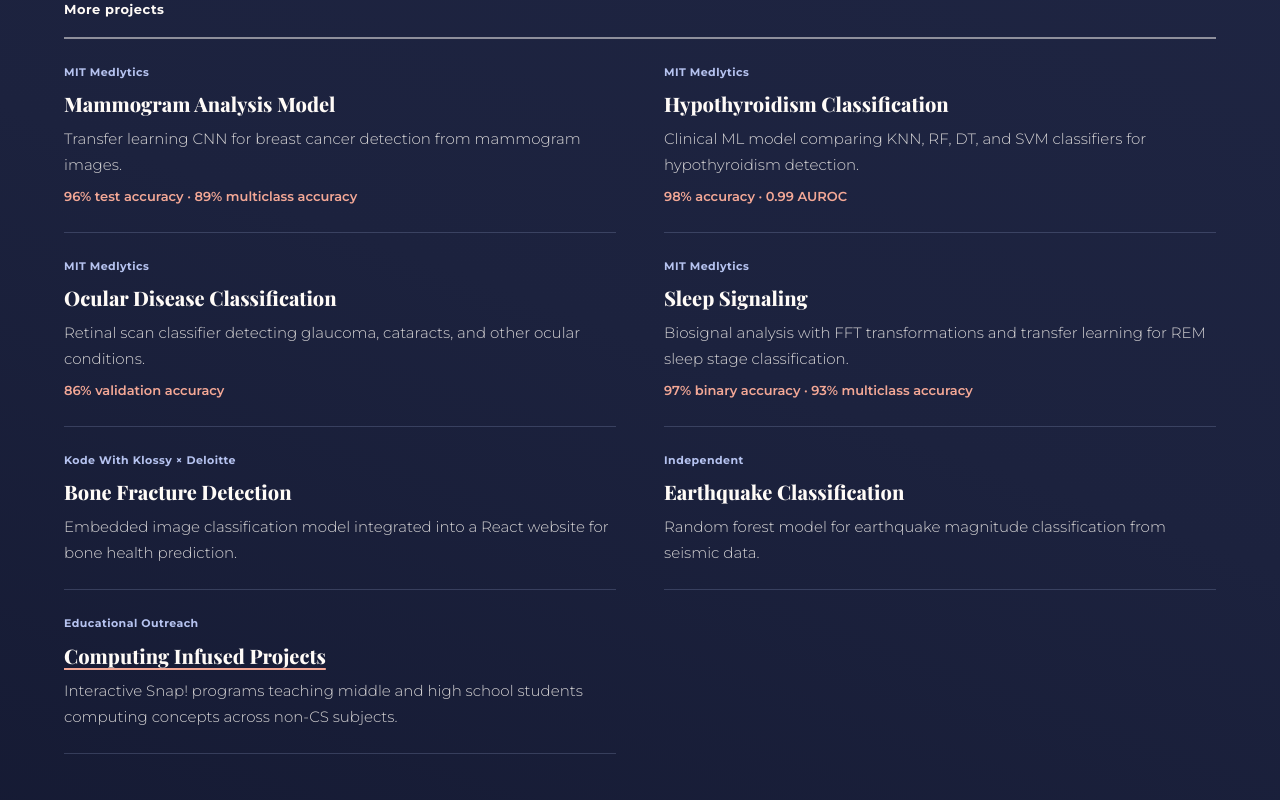
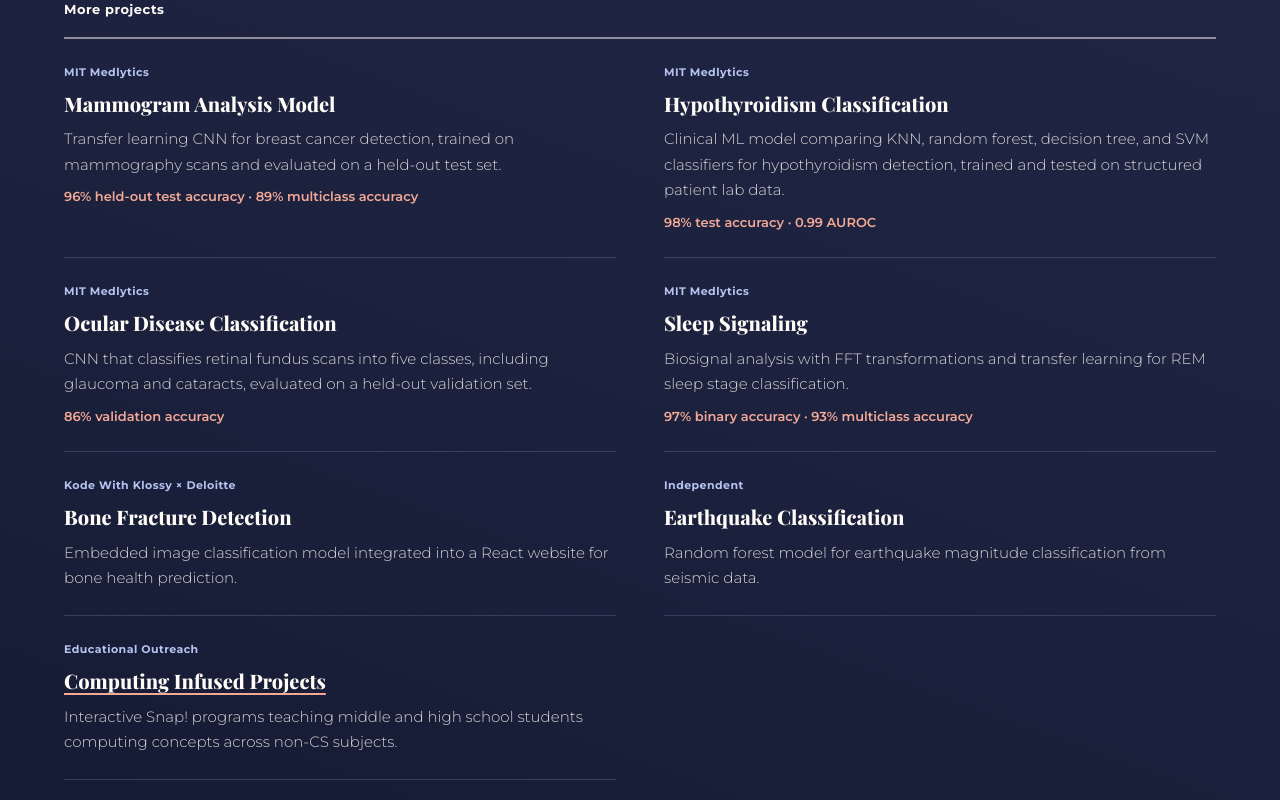
Before and after one commit to leshoya/personalwebsite, a React (Vite) app: page / in a window 1280 px wide. Shown: the part 3460-4260 px from the top of the page. Built offline with nearby package versions, Linux system fonts and the light colour scheme.

Commit message:
content chagnes

```diff
--- a/src/data/content.ts
+++ b/src/data/content.ts
@@ -184,7 +184,7 @@ export const experiences: Experience[] = [
   {
     id: "gwc",
     earlier: true,
-    role: "Data Science Alumni",
+    role: "Data Science Program Alumna",
     company: "Girls Who Code",
     period: "June 2023 – September 2023",
     location: "Remote",
@@ -265,25 +265,25 @@ export const projects: Project[] = [
     title: "Mammogram Analysis Model",
     org: "MIT Medlytics",
     description:
-      "Transfer learning CNN for breast cancer detection from mammogram images.",
+      "Transfer learning CNN for breast cancer detection, trained on mammography scans and evaluated on a held-out test set.",
     tags: ["TensorFlow", "CNN", "Transfer Learning"],
-    metrics: ["96% test accuracy", "89% multiclass accuracy"],
+    metrics: ["96% held-out test accuracy", "89% multiclass accuracy"],
   },
   {
     id: "hypothyroid",
     title: "Hypothyroidism Classification",
     org: "MIT Medlytics",
     description:
-      "Clinical ML model comparing KNN, RF, DT, and SVM classifiers for hypothyroidism detection.",
+      "Clinical ML model comparing KNN, random forest, decision tree, and SVM classifiers for hypothyroidism detection, trained and tested on structured patient lab data.",
     tags: ["Scikit-learn", "KNN", "SVM", "Random Forest"],
-    metrics: ["98% accuracy", "0.99 AUROC"],
+    metrics: ["98% test accuracy", "0.99 AUROC"],
   },
   {
     id: "ocular",
     title: "Ocular Disease Classification",
     org: "MIT Medlytics",
     description:
-      "Retinal scan classifier detecting glaucoma, cataracts, and other ocular conditions.",
+      "CNN that classifies retinal fundus scans into five classes, including glaucoma and cataracts, evaluated on a held-out validation set.",
     tags: ["CNN", "Medical Imaging", "5-Class"],
     metrics: ["86% validation accuracy"],
   },
```
